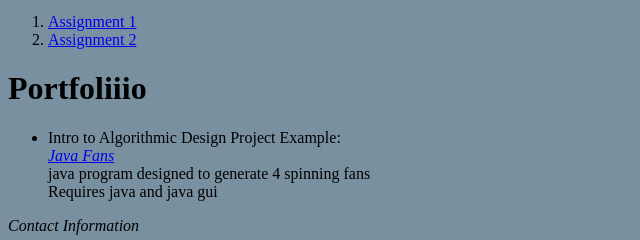
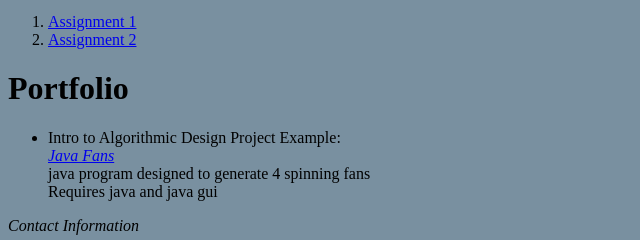
Before and after one commit to ElishaMcC/CSCI225, a plain HTML site: page index.html in a window 1280 px wide. Shown: the part 742-982 px from the top of the page, 0-640 px from the left. Drawn offline with Linux system fonts and the light colour scheme.

Commit message:
local test

```diff
--- a/index.html
+++ b/index.html
@@ -38,7 +38,7 @@
 
         <!-- ________Portfolio DIV box_______________ -->
         <DIV id="Porfolio">
-            <h1>Portfoliiio</h1>
+            <h1>Portfolio</h1>
             <ul>
                 <li>Intro to Algorithmic Design Project Example:<br>
                 <a href="doc/FinalNO5EM.java" target="_blank"><em>Java Fans</em></a> <aside>java program designed to generate 4 spinning fans<br>
```
